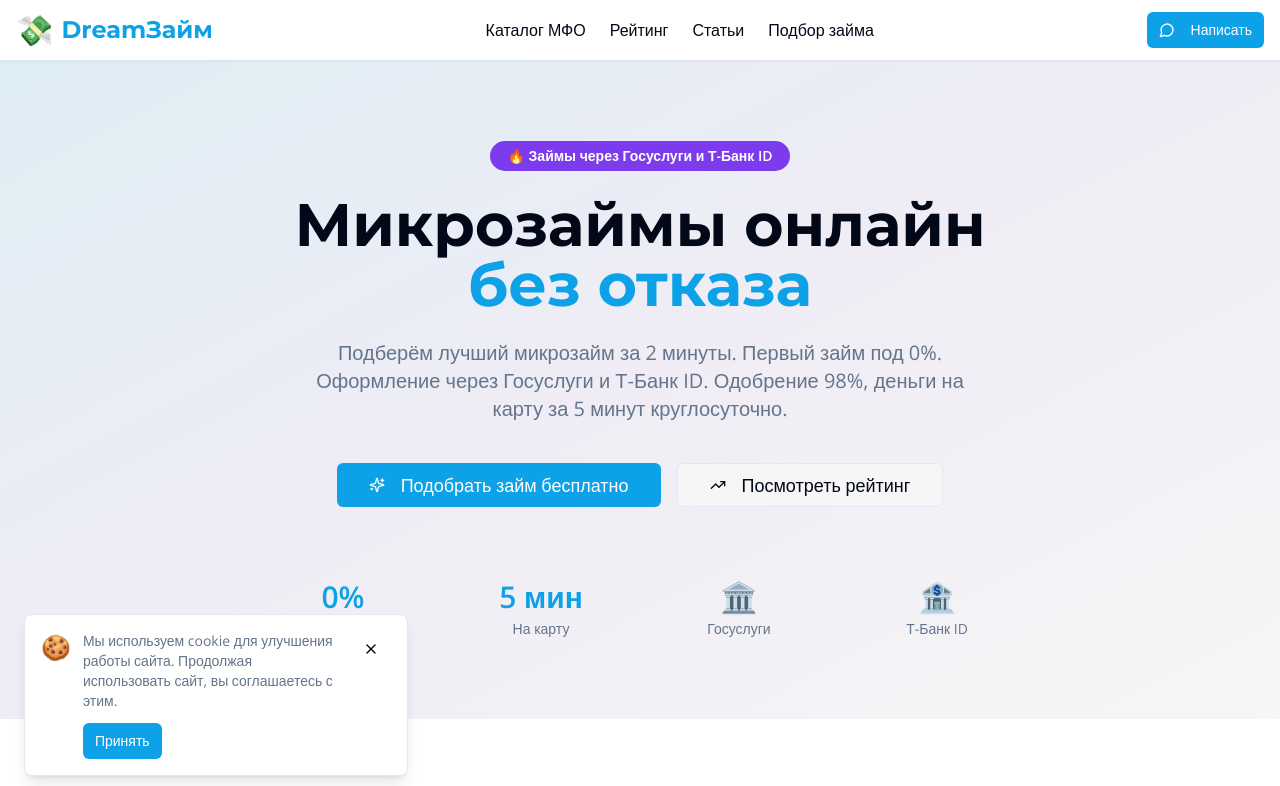
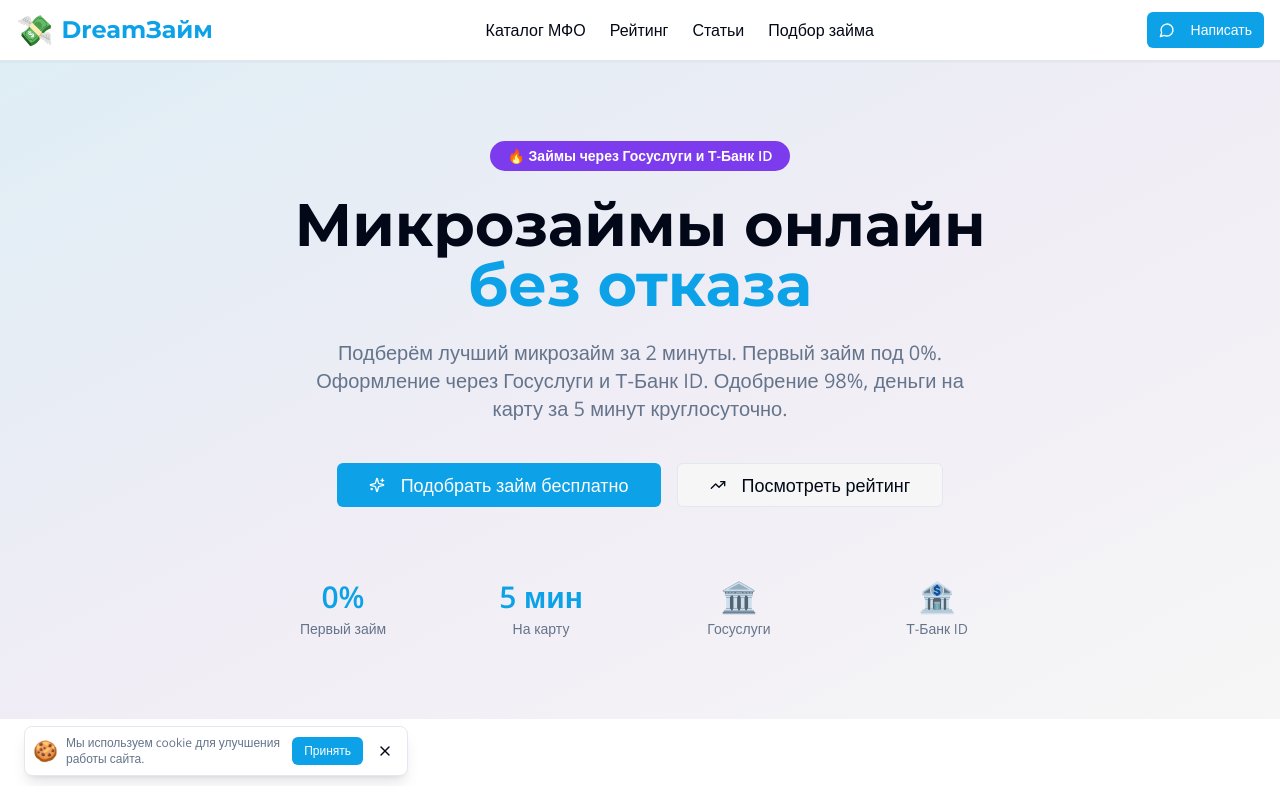
Before and after one commit to pr-poehali-dev/microloan-referral-site, a React (Vite) app: page / in a window 1280 px wide. Shown: the top 786 px of the page. Built offline with nearby package versions, Linux system fonts and the light colour scheme.

Commit message:
Уменьшить высоту сообщения куки

```diff
--- a/src/pages/Index.tsx
+++ b/src/pages/Index.tsx
@@ -769,19 +769,19 @@ const Index = () => {
       )}
 
       {showCookieNotice && (
-        <div className="fixed bottom-4 left-4 right-4 md:left-6 md:right-auto md:bottom-6 z-40 max-w-sm bg-white shadow-lg rounded-lg border p-4 animate-in slide-in-from-bottom-5">
-          <div className="flex items-start gap-3">
-            <div className="text-2xl">🍪</div>
+        <div className="fixed bottom-4 left-4 right-4 md:left-6 md:right-auto md:bottom-6 z-40 max-w-sm bg-white shadow-lg rounded-lg border p-2 animate-in slide-in-from-bottom-5">
+          <div className="flex items-center gap-2">
+            <div className="text-xl">🍪</div>
             <div className="flex-1">
-              <p className="text-sm text-muted-foreground mb-3">
-                Мы используем cookie для улучшения работы сайта. Продолжая использовать сайт, вы соглашаетесь с этим.
+              <p className="text-xs text-muted-foreground">
+                Мы используем cookie для улучшения работы сайта.
               </p>
-              <Button size="sm" onClick={() => setShowCookieNotice(false)}>
-                Принять
-              </Button>
             </div>
-            <Button variant="ghost" size="sm" onClick={() => setShowCookieNotice(false)}>
-              <Icon name="X" size={16} />
+            <Button size="sm" className="h-7 text-xs px-3" onClick={() => setShowCookieNotice(false)}>
+              Принять
+            </Button>
+            <Button variant="ghost" size="sm" className="h-7 w-7 p-0" onClick={() => setShowCookieNotice(false)}>
+              <Icon name="X" size={14} />
             </Button>
           </div>
         </div>
```
